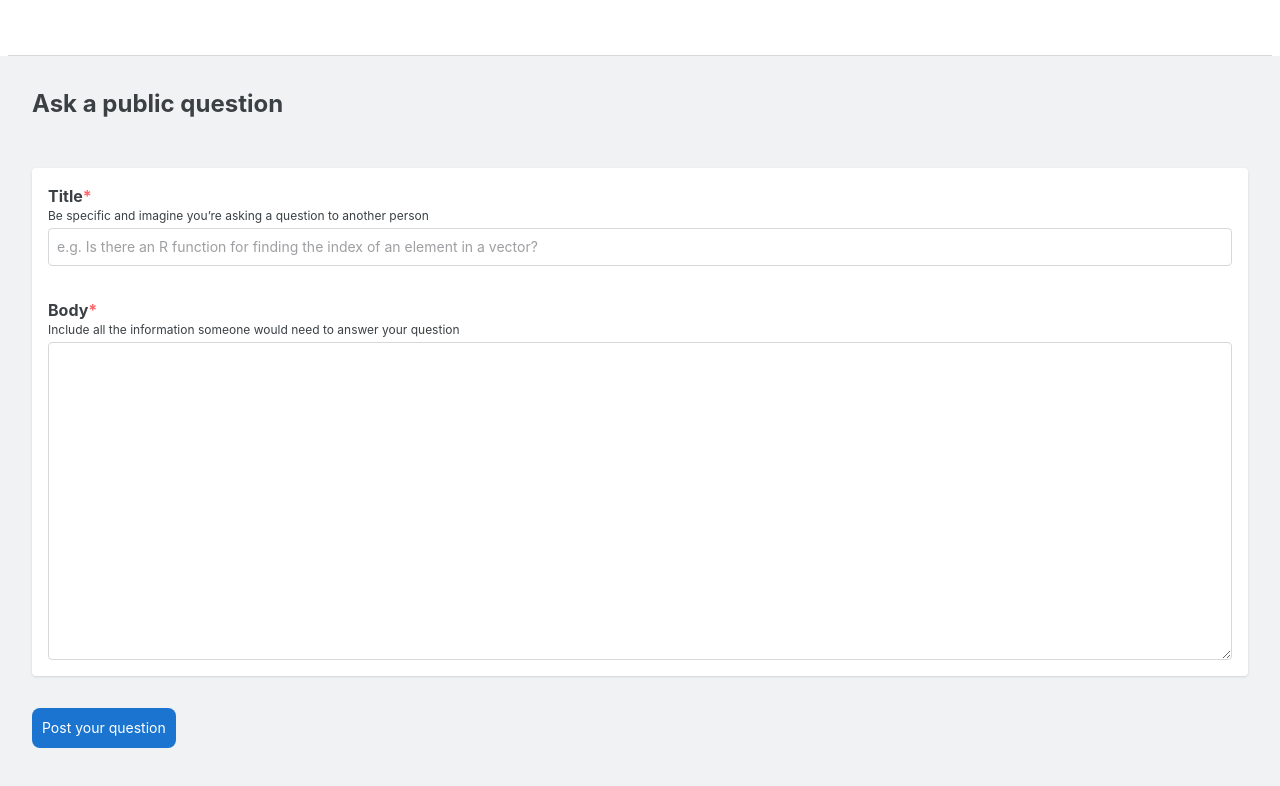
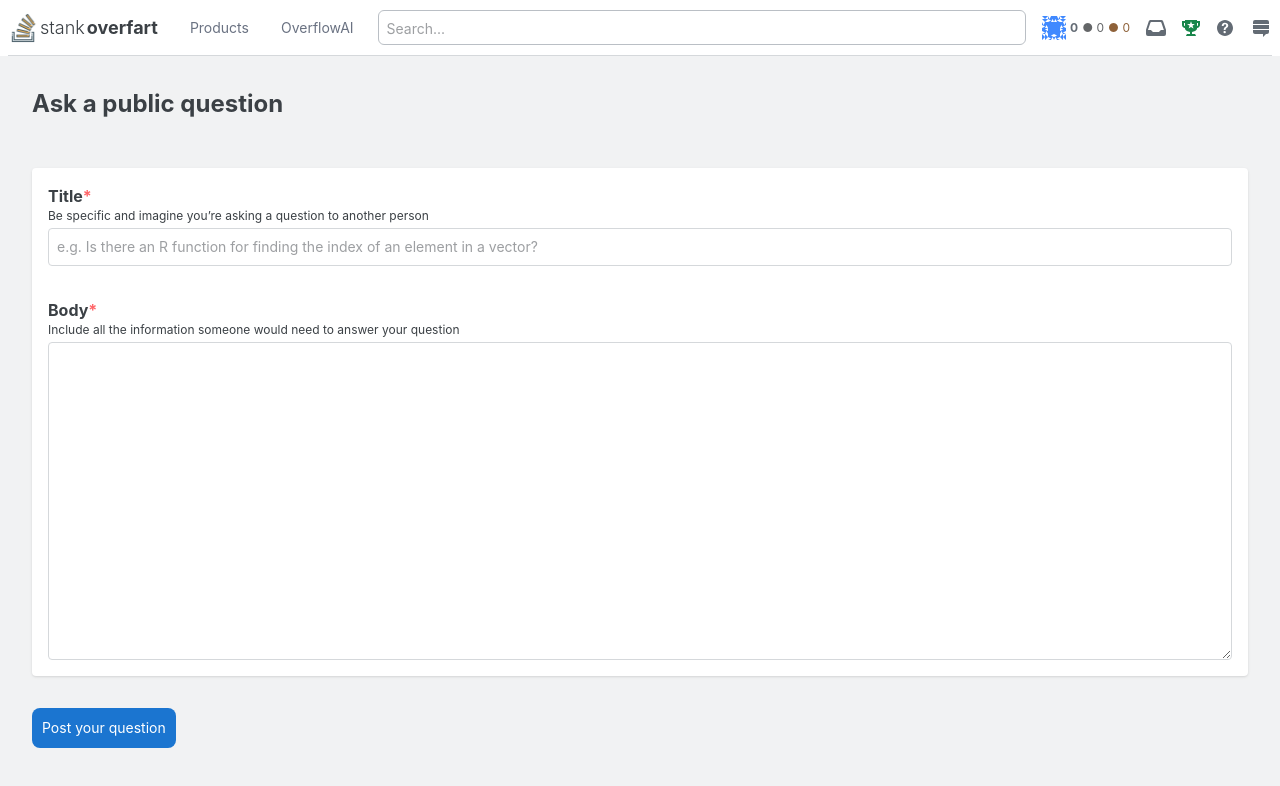
Before and after one commit to drewpereli/stack-overflow-bot, a Next.js app: page / in a window 1280 px wide. Shown: the top 786 px of the page. Built offline with nearby package versions, Linux system fonts and the light colour scheme.

Commit message:
Add better header

```diff
--- a/src/app/layout.tsx
+++ b/src/app/layout.tsx
@@ -1,5 +1,6 @@
 import type { Metadata } from "next";
 import "./globals.css";
+import Image from "next/image";
 
 export const metadata: Metadata = {
   title: "Stack Overflow Bot",
@@ -13,9 +14,88 @@ export default function RootLayout({
   return (
     <html lang="en">
       <body className="flex flex-col min-h-screen">
-        <header className="h-14 border-b border-so-black-25 w-full max-w-content-width mx-auto"></header>
+        <Header />
         {children}
       </body>
     </html>
   );
 }
+
+function Header() {
+  return (
+    <header className="h-14 border-b border-so-black-25 w-full max-w-content-width mx-auto flex items-center py-2.5">
+      <span className="flex items-center gap-0.5 text-lg">
+        <Image
+          src="/so-logo.webp"
+          alt="Stack overflow logo"
+          width={30}
+          height={30}
+        />
+
+        <span className="font-light">stank</span>
+        <span className="font-bold">overfart</span>
+      </span>
+
+      <span className="ml-8 flex items-center gap-8 text-sm text-gray-500">
+        <span>Products</span>
+        <span>OverflowAI</span>
+      </span>
+
+      <input
+        className="ml-6 basis-0 grow rounded-md border border-[rgb(186,191,197)] h-full placeholder:text-sm px-2 flex items-center"
+        placeholder="Search..."
+      />
+
+      <span className="ml-4 flex items-center gap-1 text-xs">
+        <Image src="/avatar.png" alt="Avatar" width={24} height={24} />
+        <span className="font-bold text-[rgb(99,107,116)]">0</span>
+
+        <span className="text-[rgb(100,102,104)]">● 0</span>
+
+        <span className="text-[rgb(142,97,57)]">● 0</span>
+      </span>
+
+      <span className="ml-4 flex items-center gap-4">
+        <svg
+          aria-hidden="true"
+          width="20"
+          height="18"
+          viewBox="0 0 20 18"
+          className="fill-[rgb(99,107,116)]"
+        >
+          <path d="M4.63 1h10.56a2 2 0 0 1 1.94 1.35L20 10.79V15a2 2 0 0 1-2 2H2a2 2 0 0 1-2-2v-4.21l2.78-8.44c.25-.8 1-1.36 1.85-1.35m8.28 12 2-2h2.95l-2.44-7.32a1 1 0 0 0-.95-.68H5.35a1 1 0 0 0-.95.68L1.96 11h2.95l2 2z"></path>
+        </svg>
+
+        <svg
+          aria-hidden="true"
+          className="fill-[rgb(24,134,75)]"
+          width="18"
+          height="18"
+          viewBox="0 0 18 18"
+        >
+          <path d="M15 2V1H3v1H0v4c0 1.6 1.4 3 3 3v1c.4 1.5 3 2.6 5 3v2H5s-1 1.5-1 2h10c0-.4-1-2-1-2h-3v-2c2-.4 4.6-1.5 5-3V9c1.6-.2 3-1.4 3-3V2zM3 7c-.5 0-1-.5-1-1V4h1zm8.4 2.5L9 8 6.6 9.4l1-2.7L5 5h3l1-2.7L10 5h2.8l-2.3 1.8 1 2.7zM16 6c0 .5-.5 1-1 1V4h1z"></path>
+        </svg>
+
+        <svg
+          aria-hidden="true"
+          width="20"
+          height="18"
+          viewBox="0 0 20 18"
+          className="fill-[rgb(99,107,116)]"
+        >
+          <path d="M9 1C4.64 1 1 4.64 1 9s3.64 8 8 8 8-3.64 8-8-3.64-8-8-8m.81 12.13c-.02.71-.55 1.15-1.24 1.13-.66-.02-1.17-.49-1.15-1.2.02-.72.56-1.18 1.22-1.16.7.03 1.2.51 1.17 1.23M11.77 8c-.59.66-1.78 1.09-2.05 1.97a4 4 0 0 0-.09.75c0 .05-.03.16-.18.16H7.88c-.16 0-.18-.1-.18-.15.06-1.35.66-2.2 1.83-2.88.39-.29.7-.75.7-1.24.01-1.24-1.64-1.82-2.35-.72-.21.33-.18.73-.18 1.1H5.75c0-1.97 1.03-3.26 3.03-3.26 1.75 0 3.47.87 3.47 2.83 0 .57-.2 1.05-.48 1.44"></path>
+        </svg>
+
+        <svg
+          aria-hidden="true"
+          width="20"
+          height="18"
+          viewBox="0 0 20 18"
+          className="fill-[rgb(99,107,116)]"
+        >
+          <path d="M15 1H3a2 2 0 0 0-2 2v2h16V3a2 2 0 0 0-2-2M1 13c0 1.1.9 2 2 2h8v3l3-3h1a2 2 0 0 0 2-2v-2H1zm16-7H1v4h16z"></path>
+        </svg>
+      </span>
+    </header>
+  );
+}
```
Also changed, not shown: public/avatar.png (added), public/so-logo.webp (added).
